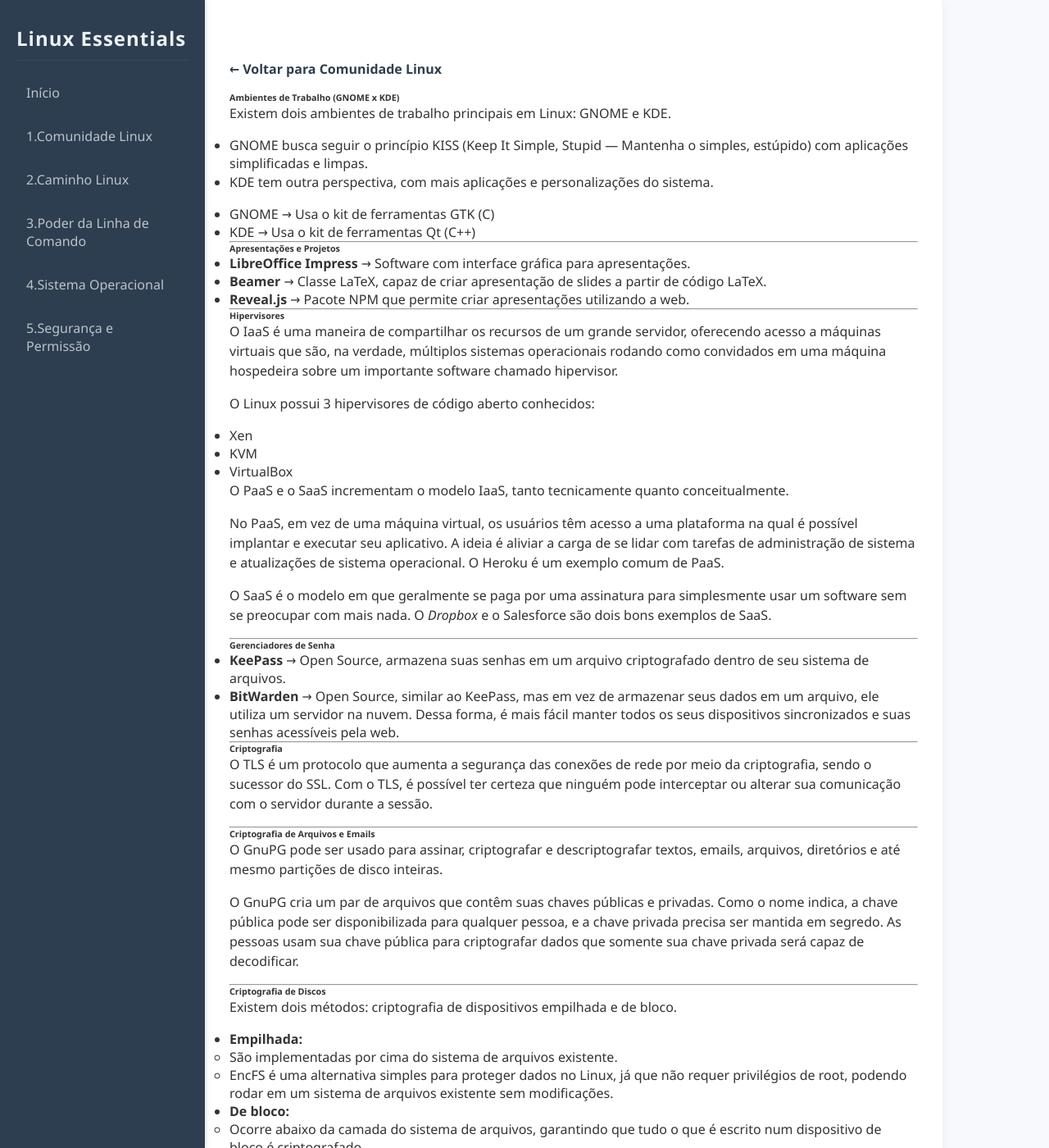
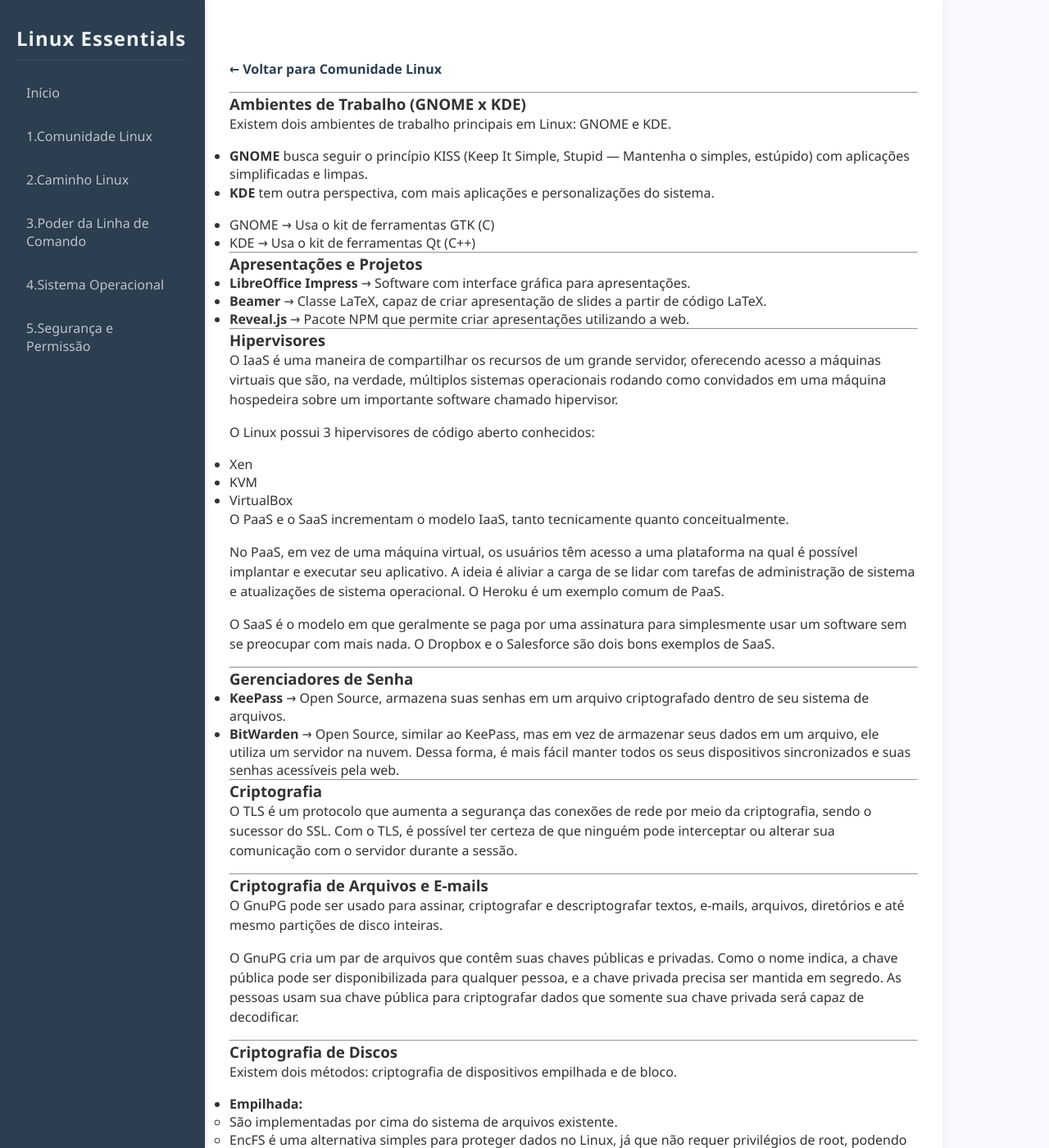
Before and after one commit to jocelinoFG017/linux-essentials, a Jekyll site: the page built from 01-book-lpi/Topico-01-Comunidade-Linux/1.4-HabilidadesAndLinuxWork.md, in a window 1280 px wide and 1400 px high. Shown: the whole window at 82% size. Built offline with Jekyll 4.4.1, drawn with Linux system fonts in a browser that asks for light colours; nearby versions of some CDN libraries; some of the changed text lies outside the part shown.

Commit message:
docs: melhorias na estrutura do texto

```diff
--- a/01-book-lpi/Topico-01-Comunidade-Linux/1.4-HabilidadesAndLinuxWork.md
+++ b/01-book-lpi/Topico-01-Comunidade-Linux/1.4-HabilidadesAndLinuxWork.md
@@ -1,24 +1,25 @@
 ---
 layout: default
 title: Tópico 1.4
-
 ---
 
 [← Voltar para Comunidade Linux](/linux-essentials/01-book-lpi/Topico-01-Comunidade-Linux/){: .btn .btn-back }
 
-###### Ambientes de Trabalho (GNOME x KDE)
+---
+
+### Ambientes de Trabalho (GNOME x KDE)
 
 Existem dois ambientes de trabalho principais em Linux: GNOME e KDE.
 
-- GNOME busca seguir o princípio KISS (Keep It Simple, Stupid — Mantenha o simples, estúpido) com aplicações simplificadas e limpas.
-- KDE tem outra perspectiva, com mais aplicações e personalizações do sistema.
+- **GNOME** busca seguir o princípio KISS (Keep It Simple, Stupid — Mantenha o simples, estúpido) com aplicações simplificadas e limpas.
+- **KDE** tem outra perspectiva, com mais aplicações e personalizações do sistema.
 
 - GNOME → Usa o kit de ferramentas GTK (C)
 - KDE → Usa o kit de ferramentas Qt (C++)
 
 ---
 
-###### Apresentações e Projetos
+### Apresentações e Projetos
 
 - **LibreOffice Impress** → Software com interface gráfica para apresentações.
 - **Beamer** → Classe LaTeX, capaz de criar apresentação de slides a partir de código LaTeX.
@@ -26,7 +27,7 @@
 
 ---
 
-###### Hipervisores
+### Hipervisores
 
 O IaaS é uma maneira de compartilhar os recursos de um grande servidor, oferecendo acesso a máquinas virtuais que são, na verdade, múltiplos sistemas operacionais rodando como convidados em uma máquina hospedeira sobre um importante software chamado hipervisor.
 
@@ -39,32 +40,32 @@
 
 No PaaS, em vez de uma máquina virtual, os usuários têm acesso a uma plataforma na qual é possível implantar e executar seu aplicativo. A ideia é aliviar a carga de se lidar com tarefas de administração de sistema e atualizações de sistema operacional. O Heroku é um exemplo comum de PaaS.
 
-O SaaS é o modelo em que geralmente se paga por uma assinatura para simplesmente usar um software sem se preocupar com mais nada. O _Dropbox_ e o Salesforce são dois bons exemplos de SaaS.
+O SaaS é o modelo em que geralmente se paga por uma assinatura para simplesmente usar um software sem se preocupar com mais nada. O Dropbox e o Salesforce são dois bons exemplos de SaaS.
 
 ---
 
-###### Gerenciadores de Senha
+### Gerenciadores de Senha
 
 - **KeePass** → Open Source, armazena suas senhas em um arquivo criptografado dentro de seu sistema de arquivos.
 - **BitWarden** → Open Source, similar ao KeePass, mas em vez de armazenar seus dados em um arquivo, ele utiliza um servidor na nuvem. Dessa forma, é mais fácil manter todos os seus dispositivos sincronizados e suas senhas acessíveis pela web.
 
 ---
 
-###### Criptografia
+### Criptografia
 
-O TLS é um protocolo que aumenta a segurança das conexões de rede por meio da criptografia, sendo o sucessor do SSL. Com o TLS, é possível ter certeza que ninguém pode interceptar ou alterar sua comunicação com o servidor durante a sessão.
+O TLS é um protocolo que aumenta a segurança das conexões de rede por meio da criptografia, sendo o sucessor do SSL. Com o TLS, é possível ter certeza de que ninguém pode interceptar ou alterar sua comunicação com o servidor durante a sessão.
 
 ---
 
-###### Criptografia de Arquivos e Emails
+### Criptografia de Arquivos e E-mails
 
-O GnuPG pode ser usado para assinar, criptografar e descriptografar textos, emails, arquivos, diretórios e até mesmo partições de disco inteiras.
+O GnuPG pode ser usado para assinar, criptografar e descriptografar textos, e-mails, arquivos, diretórios e até mesmo partições de disco inteiras.
 
 O GnuPG cria um par de arquivos que contêm suas chaves públicas e privadas. Como o nome indica, a chave pública pode ser disponibilizada para qualquer pessoa, e a chave privada precisa ser mantida em segredo. As pessoas usam sua chave pública para criptografar dados que somente sua chave privada será capaz de decodificar.
 
 ---
 
-###### Criptografia de Discos
+### Criptografia de Discos
 
 Existem dois métodos: criptografia de dispositivos empilhada e de bloco.
 
@@ -73,7 +74,7 @@
   - EncFS é uma alternativa simples para proteger dados no Linux, já que não requer privilégios de root, podendo rodar em um sistema de arquivos existente sem modificações.
 
 - **De bloco:**
-  - Ocorre abaixo da camada do sistema de arquivos, garantindo que tudo o que é escrito num dispositivo de bloco é criptografado.
+  - Ocorre abaixo da camada do sistema de arquivos, garantindo que tudo o que é escrito em um dispositivo de bloco é criptografado.
   - dm-crypt é o padrão para este método de criptografia, sendo nativo do Kernel.
 
 **Veracrypt** → Sucessor do TrueCrypt, permite a criação de mídia e arquivos criptografados.
```
Also changed, not shown: 01-book-lpi/Topico-01-Comunidade-Linux/1.2-PrincipaisAplicacoesOpenSource.md (+12 -11 lines).
